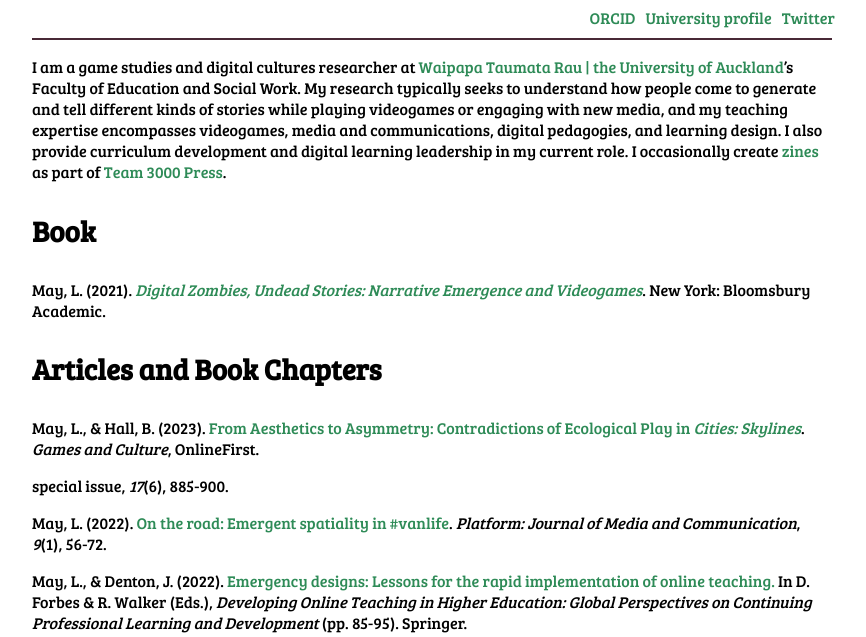
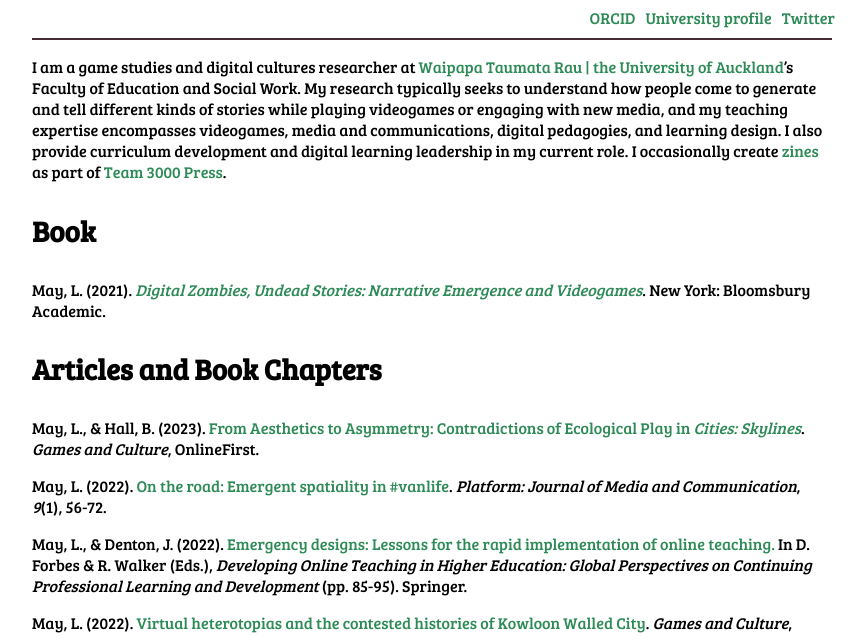
Before and after one commit to larry-may/larry-may.github.io, a plain HTML site: page index.html in a window 1280 px wide. Shown: the part 99-736 px from the top of the page, without its empty margins (208-1074 px from the left). Drawn offline with Linux system fonts and the light colour scheme.

Commit message:
Update index.html

```diff
--- a/index.html
+++ b/index.html
@@ -453,7 +453,7 @@
                 <section>
                     <h1 class=pubtype>Articles and Book Chapters</h1>
                     <p>May, L., & Hall, B. (2023). <a href="https://journals.sagepub.com/doi/full/10.1177/15554120231219729"
-                        target="_blank" rel="noopener noreferrer">From Aesthetics to Asymmetry: Contradictions of Ecological Play in <em>Cities: Skylines</em></a>. <em>Games and Culture</em>, OnlineFirst.</p>                    special issue, <em>17</em>(6), 885-900.</p>
+                        target="_blank" rel="noopener noreferrer">From Aesthetics to Asymmetry: Contradictions of Ecological Play in <em>Cities: Skylines</em></a>. <em>Games and Culture</em>, OnlineFirst.</p>
                     <p>May, L. (2022). <a href="https://platformjmc.files.wordpress.com/2022/11/may_on-the-road.pdf"
                             target="_blank" rel="noopener noreferrer">On the road: Emergent spatiality in #vanlife</a>.
                         <em>Platform: Journal of Media and Communication</em>, <em>9</em>(1), 56-72.
```
